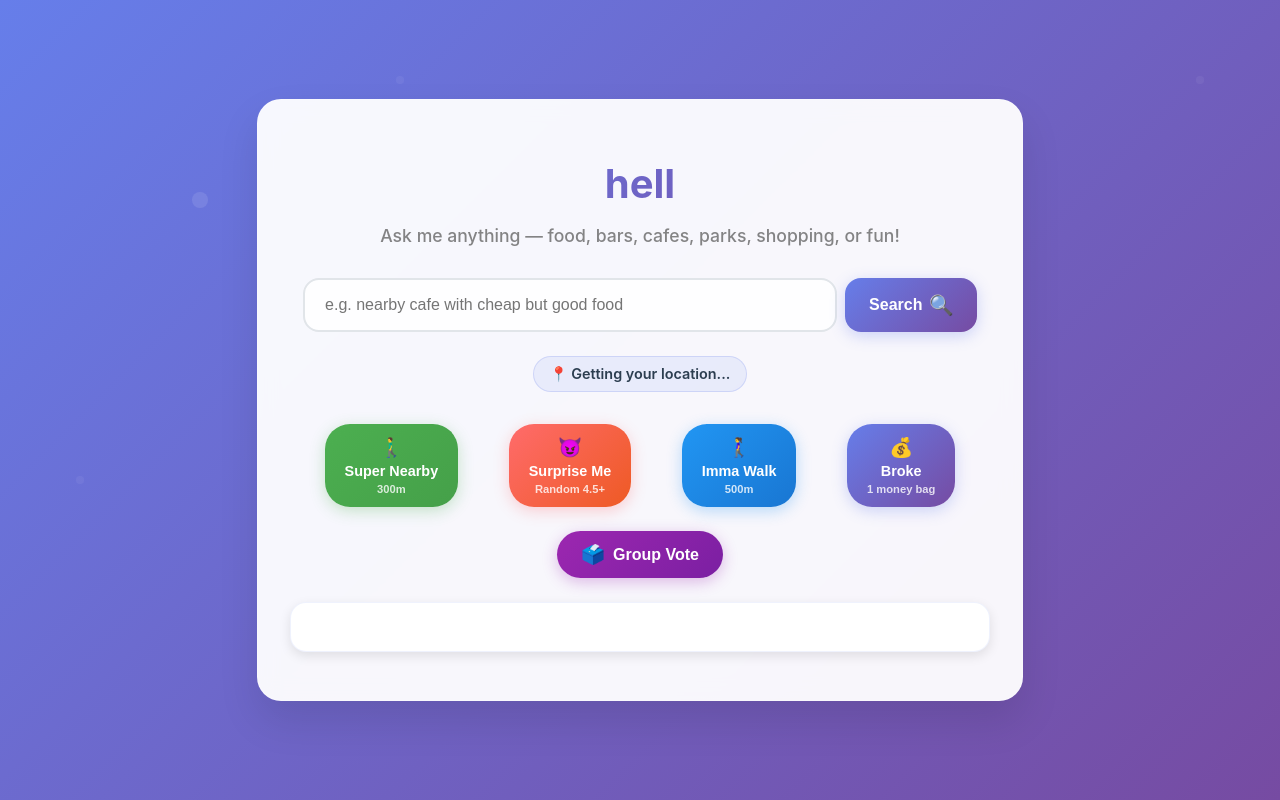
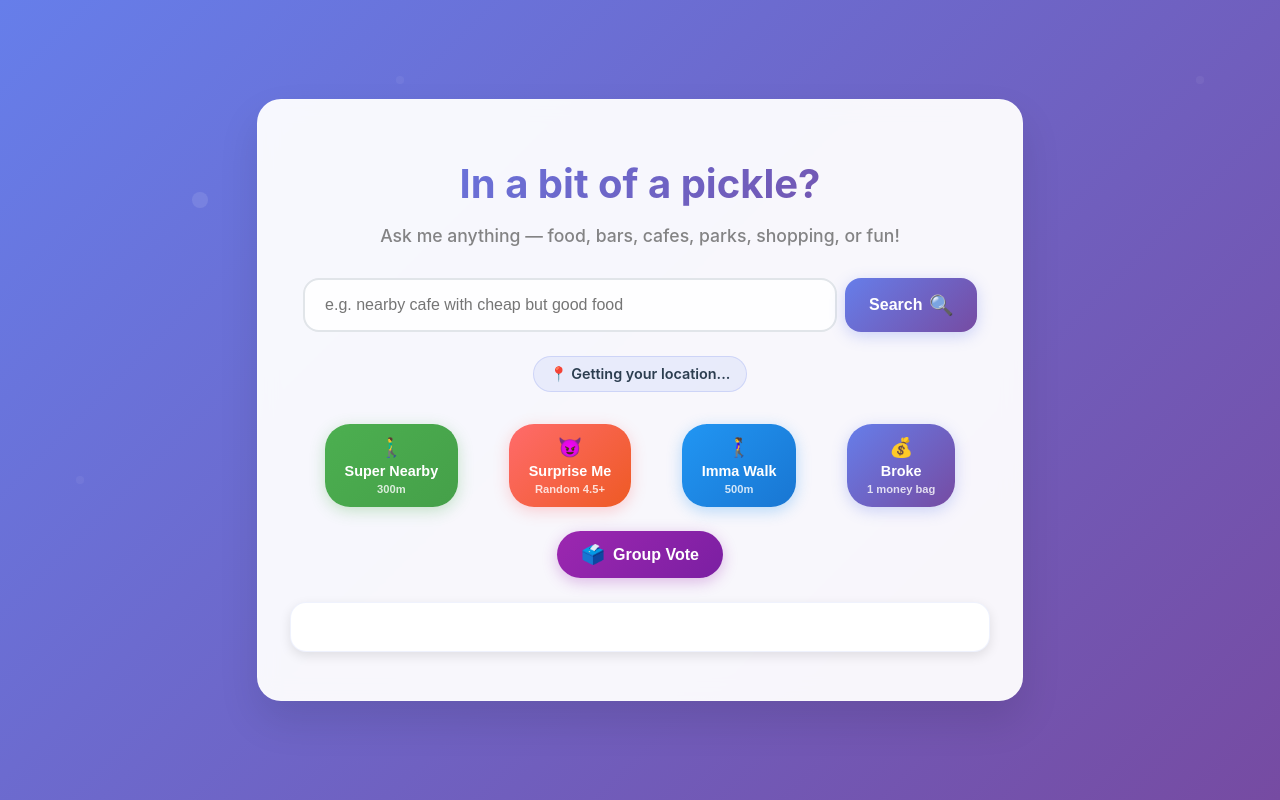
Before and after one commit to mrcalubi/food-finder-bot, a website: page public/index.html in a window 1280 px wide. Drawn offline with Linux system fonts and the light colour scheme.

Commit message:
Update main heading to 'In a bit of a pickle?'
- Changed from 'hell' to more friendly and food-related heading
- Maintains the playful tone while being more appropriate
- Better reflects the food recommendation purpose of the app

```diff
--- a/public/index.html
+++ b/public/index.html
@@ -8,7 +8,7 @@
 </head>
 <body>
   <div class="container">
-    <h1>hell</h1>
+    <h1>In a bit of a pickle?</h1>
     <p class="subtitle">Ask me anything — food, bars, cafes, parks, shopping, or fun!</p>
 
     <div class="input-box">
```
